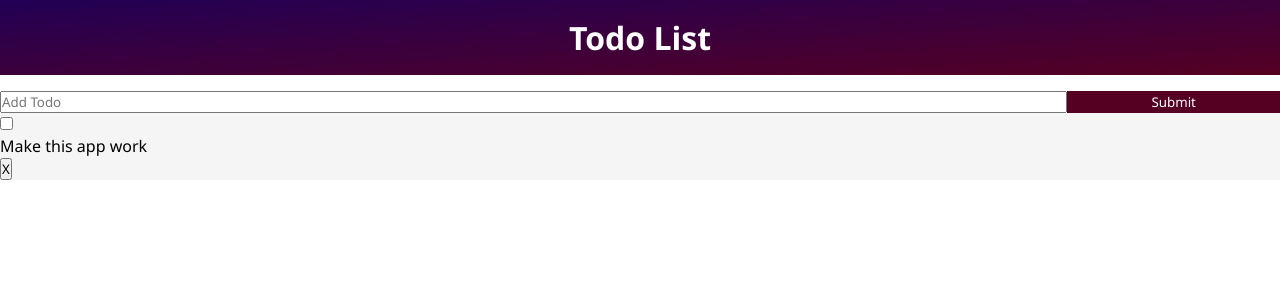
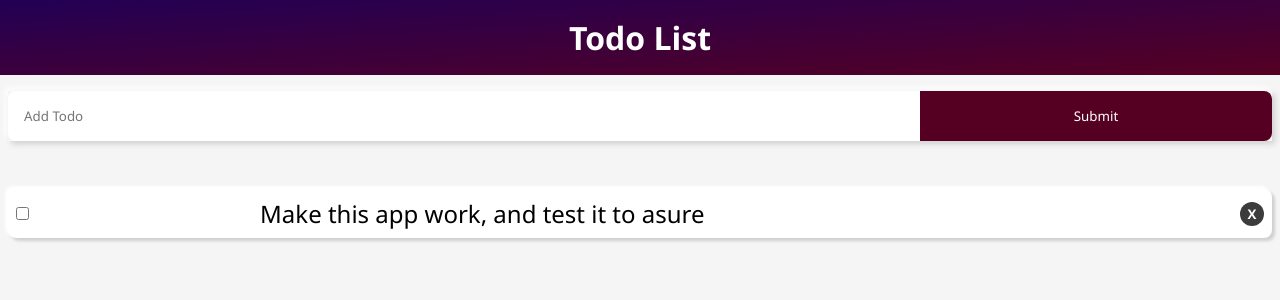
Before and after one commit to italoaalves/reacttodo, a React (Create React App) app: page / in a window 1280 px wide. Shown: the top 300 px of the page. Built offline with nearby package versions, Linux system fonts and the light colour scheme.

Commit message:
Complete with styles

```diff
--- a/src/App.js
+++ b/src/App.js
@@ -8,7 +8,7 @@ export default class App extends Component {
     todos: [
       {
         id: 1,
-        title: 'Make this app work',
+        title: 'Make this app work, and test it to asure',
         completed: false
       }
     ]
@@ -42,7 +42,9 @@ export default class App extends Component {
       <div className="App">
         <Header />
         <AddTodo addTodo={this.addTodo} />
-        <Todos  todos={this.state.todos} toggleComplete={this.toggleComplete} delTodo={this.delTodo}/>
+        <div className="todos">
+          <Todos  todos={this.state.todos} toggleComplete={this.toggleComplete} delTodo={this.delTodo}/>
+        </div>
       </div>
     );
   }
--- a/src/components/TodoItem.js
+++ b/src/components/TodoItem.js
@@ -4,7 +4,6 @@ import PropTypes from 'prop-types'
 export default class TodoItem extends Component {
   getStyle = () => {
     return {
-      backgroundColor: 'whitesmoke',
       textDecoration: this.props.todo.completed ? 'line-through' : 'none'
     }
   }
@@ -13,9 +12,9 @@ export default class TodoItem extends Component {
     const { id, title } = this.props.todo;
 
     return (
-      <div style={this.getStyle()}>
+      <div>
         <input type="checkbox" onChange={this.props.toggleComplete.bind(this, id)} checked={this.props.todo.completed}></input>
-        <p>{title}</p>
+        <p style={this.getStyle()}>{title}</p>
         <button onClick={this.props.delTodo.bind(this, id)}>X</button>
       </div>
     );
--- a/src/index.css
+++ b/src/index.css
@@ -2,6 +2,10 @@
   font-family: 'Segoe UI', Tahoma, Geneva, Verdana, sans-serif;
   margin: 0;
   padding: 0;
+}
+
+body {
+  background-color: whitesmoke;
 }
 
 header {
@@ -14,18 +18,60 @@ header {
 }
 
 form {
-  margin-top: 1rem;
+  margin: 1rem .5rem;
   display: flex;
-  width: 100%;
+  box-shadow:  3px 3px 6px #d0d0d0,
+             -3px -3px 6px #ffffff;
 }
 
 form input[type=text] {
   flex: 10;
+  padding: 1rem;
+  border: none;
+  border-top-left-radius: .5rem;
+  border-bottom-left-radius: .5rem;
+  outline: none;
 }
 
 form input[type=submit] {
   color: white;
   background-color: #550022;
   border: none;
-  flex: 2;
+  flex: 4;
+  cursor: pointer;
+  border-top-right-radius: .5rem;
+  border-bottom-right-radius: .5rem;
 }
+
+.todos {
+  padding: 1rem 0;
+}
+
+.todos div {
+  display: flex;
+  align-items: center;
+  justify-content: space-between;
+  margin: 1rem .5rem;
+  padding: .5rem;
+  background: white;
+  border-radius: .5rem;
+  box-shadow:  3px 3px 3px #d0d0d0,
+               -3px -3px 3px #ffffff;
+}
+
+.todos div p {
+  flex: 10;
+  font-size: 1.5rem;
+  max-width: 60%;
+}
+
+.todos div button {
+  color: white;
+  font-weight: bolder;
+  background-color: #3c3c3c;
+  border-radius: 50%;
+  width: 1.5rem;
+  height: 1.5rem;
+  border: none;
+  cursor: pointer;
+}
```
